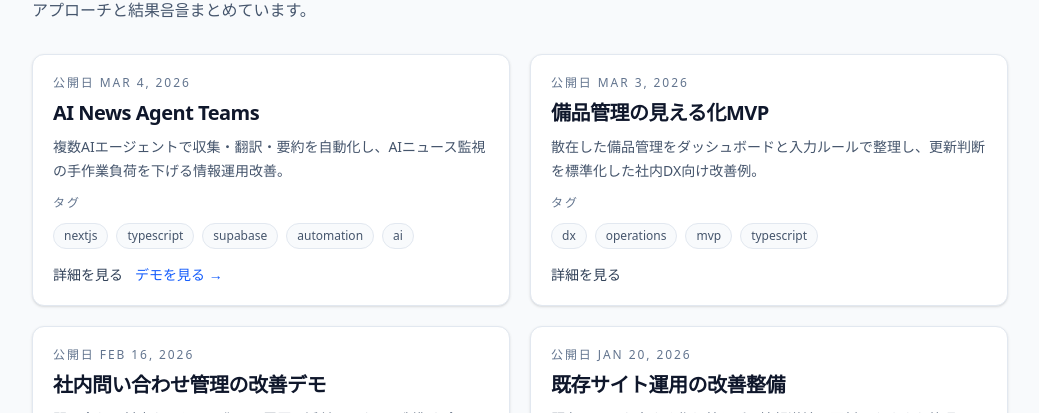
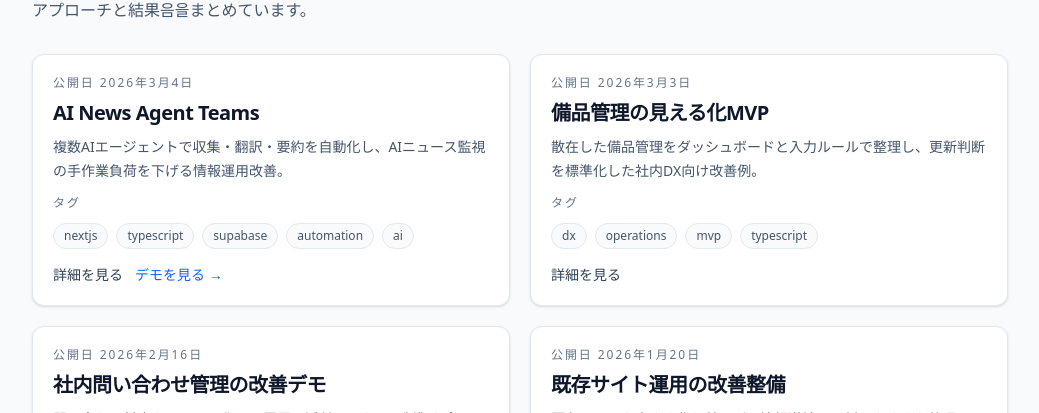
Before and after one commit to Kujara-jp/portfolio-idea-003, a Next.js app: page /projects in a window 1280 px wide. Shown: the part 167-580 px from the top of the page, without its empty margins (120-1159 px from the left). Built offline with nearby package versions, Linux system fonts and the light colour scheme.

Commit message:
fix: 公開日を日本語表記に変更

```diff
--- a/src/app/projects/page.tsx
+++ b/src/app/projects/page.tsx
@@ -3,9 +3,9 @@ import Link from "next/link";
 import { getAllProjects } from "@/lib/projects";
 
 function formatDate(date: string): string {
-  return new Date(date).toLocaleDateString("en-US", {
+  return new Date(date).toLocaleDateString("ja-JP", {
     year: "numeric",
-    month: "short",
+    month: "long",
     day: "numeric",
   });
 }
```
